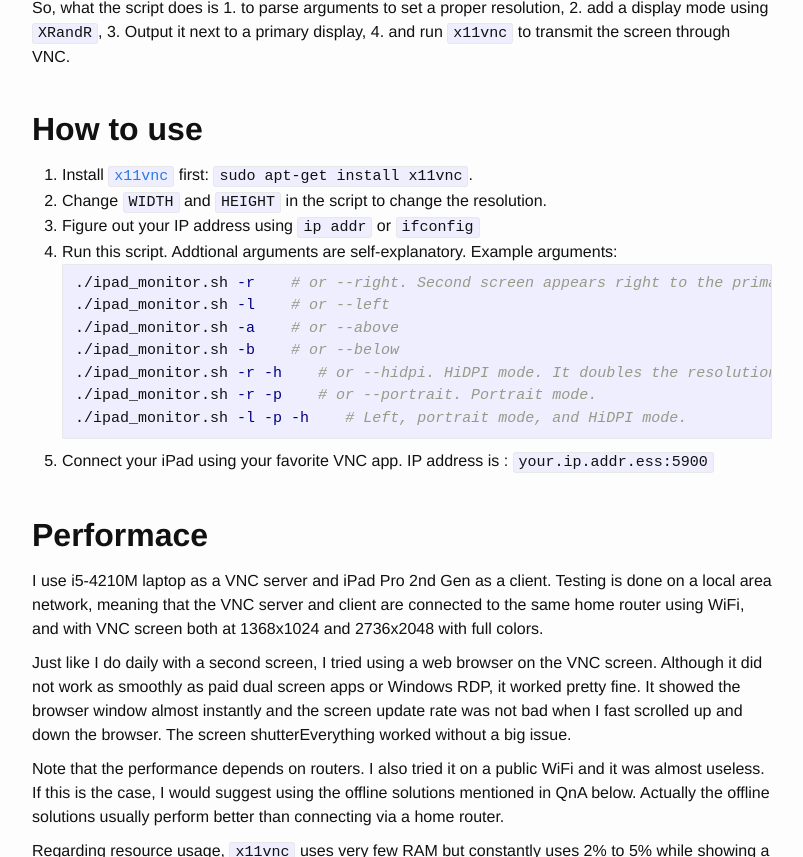
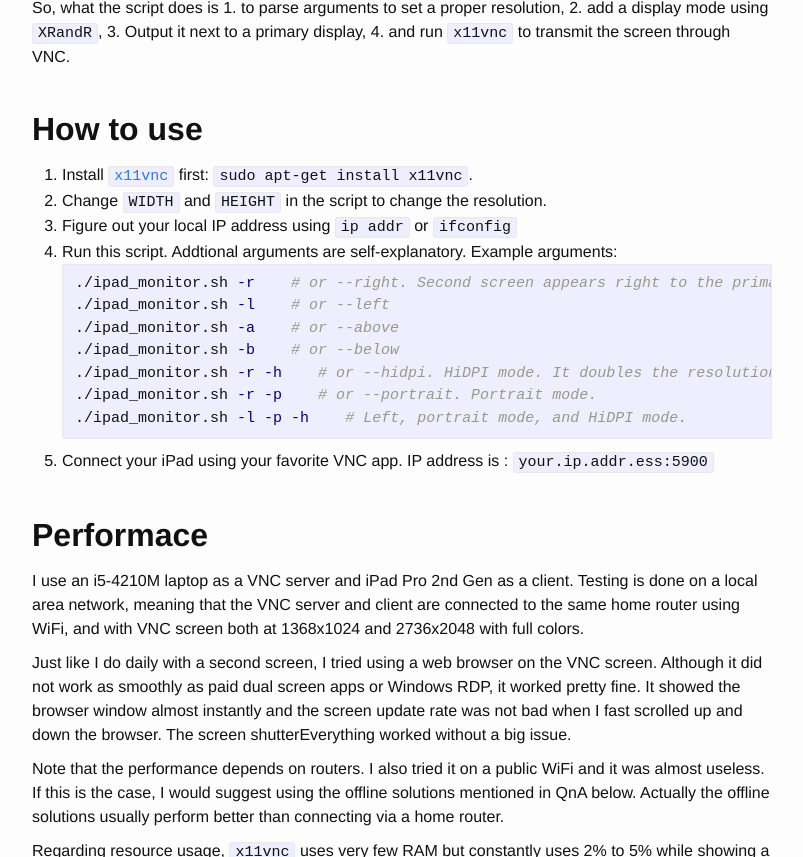
Before and after one commit to kbumsik/kbumsik.github.io, a Jekyll site: the page built from _posts/2018-04-15-using-ipad-as-a-2nd-monitor-on-linux.md, in a window 1280 px wide and 900 px high, scrolled down 1082 px, cut to the strip 43-900 px from the top of the window. Shown: the whole strip, without its empty margins (238-1041 px from the left). Built offline with Jekyll 4.4.1, drawn with Linux system fonts in a browser that asks for light colours; comment, search, counter and statistics services are not loaded.

````diff
--- a/_posts/2018-04-15-using-ipad-as-a-2nd-monitor-on-linux.md
+++ b/_posts/2018-04-15-using-ipad-as-a-2nd-monitor-on-linux.md
@@ -27,7 +27,7 @@
 
 1. Install [`x11vnc`](https://github.com/LibVNC/x11vnc) first: `sudo apt-get install x11vnc`.
 2. Change `WIDTH` and `HEIGHT` in the script to change the resolution.
-3. Figure out your IP address using `ip addr` or `ifconfig`
+3. Figure out your local IP address using `ip addr` or `ifconfig`
 4. Run this script. Addtional arguments are self-explanatory. Example arguments:
 ```bash
 ./ipad_monitor.sh -r    # or --right. Second screen appears right to the primary monitor.
@@ -42,7 +42,7 @@
 
 ## Performace
 
-I use i5-4210M laptop as a VNC server and iPad Pro 2nd Gen as a client. Testing is done on a local area network, meaning that the VNC server and client are connected to the same home router using WiFi, and with VNC screen both at 1368x1024 and 2736x2048 with full colors.
+I use an i5-4210M laptop as a VNC server and iPad Pro 2nd Gen as a client. Testing is done on a local area network, meaning that the VNC server and client are connected to the same home router using WiFi, and with VNC screen both at 1368x1024 and 2736x2048 with full colors.
 
 Just like I do daily with a second screen, I tried using a web browser on the VNC screen. Although it did not work as smoothly as paid dual screen apps or Windows RDP, it worked pretty fine. It showed the browser window almost instantly and the screen update rate was not bad when I fast scrolled up and down the browser. The screen shutterEverything worked without a big issue.
 
````
